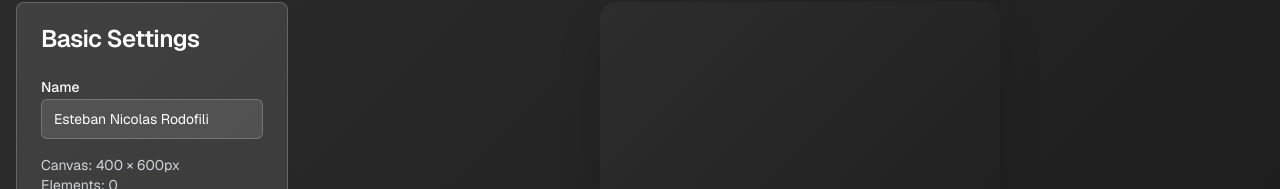
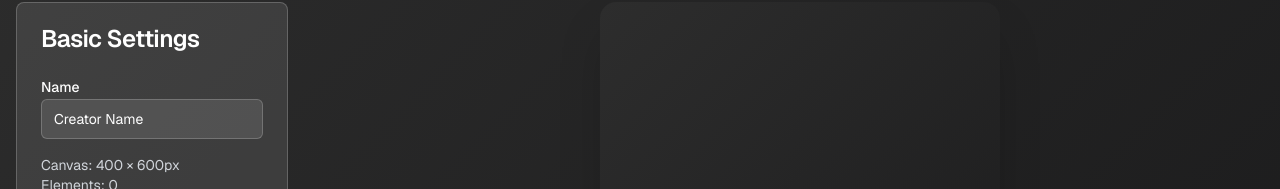
Before and after one commit to Trueconext/Trueconext, a Next.js app: page / in a window 1280 px wide. Shown: the part 158-347 px from the top of the page. Built offline with nearby package versions, Linux system fonts and the light colour scheme.

Commit message:
Update page.tsx

```diff
--- a/app/page.tsx
+++ b/app/page.tsx
@@ -105,7 +105,7 @@ const DEFAULT_GRADIENT: BackgroundGradient = {
 export default function MediaKitGenerator() {
   const [elements, setElements] = useState<MediaKitElement[]>([])
   const [selectedElement, setSelectedElement] = useState<string | null>(null)
-  const [creatorName, setCreatorName] = useState("Esteban Nicolas Rodofili")
+  const [creatorName, setCreatorName] = useState("Creator Name")
   const [isPreviewMode, setIsPreviewMode] = useState(false)
   const [draggedElement, setDraggedElement] = useState<string | null>(null)
   const [dragOffset, setDragOffset] = useState({ x: 0, y: 0 })
```
